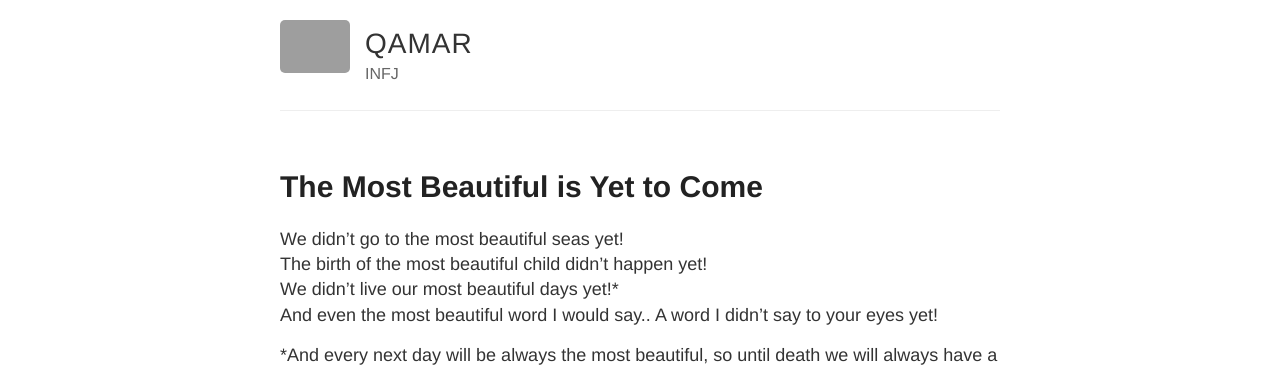
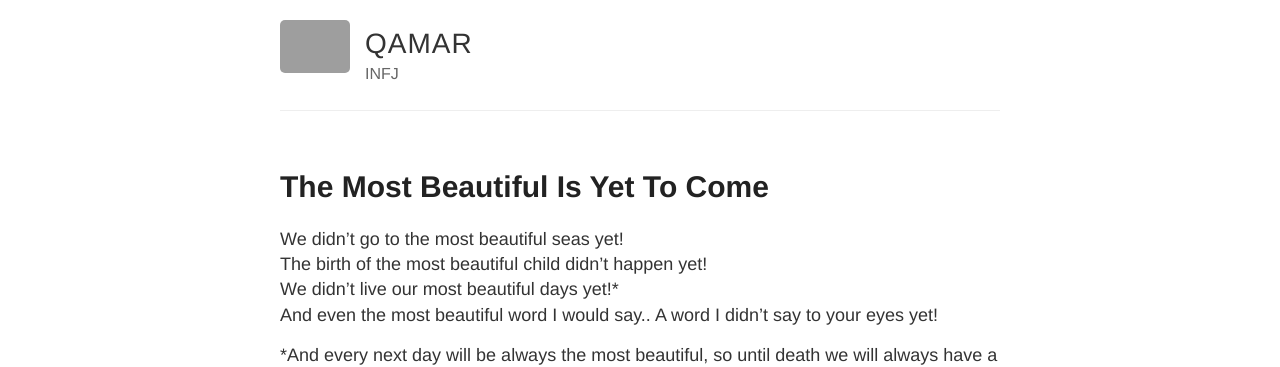
Before and after one commit to aelasr/aelasr.github.io, a Jekyll site: the page built from _posts/2020-08-04-Yet-To-Come.md, in a window 1280 px wide. Shown: the top 367 px of the page. Built offline with Jekyll 4.4.1, drawn with Linux system fonts in a browser that asks for light colours; grey boxes are pictures that could not be loaded.

```diff
--- a/_posts/2020-08-04-Yet-To-Come.md
+++ b/_posts/2020-08-04-Yet-To-Come.md
@@ -1,6 +1,6 @@
 ---
 layout: post
-title: The Most Beautiful is Yet to Come
+title: The Most Beautiful Is Yet To Come
 ---
 
 We didn't go to the most beautiful seas yet!
```
